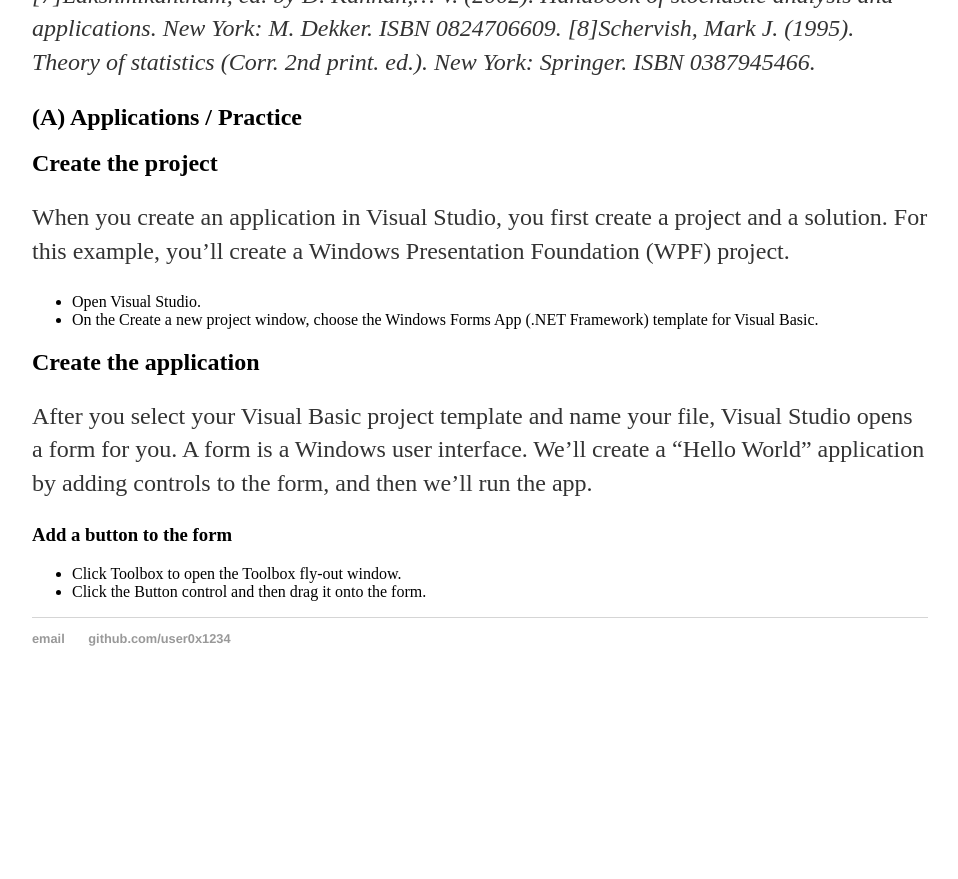
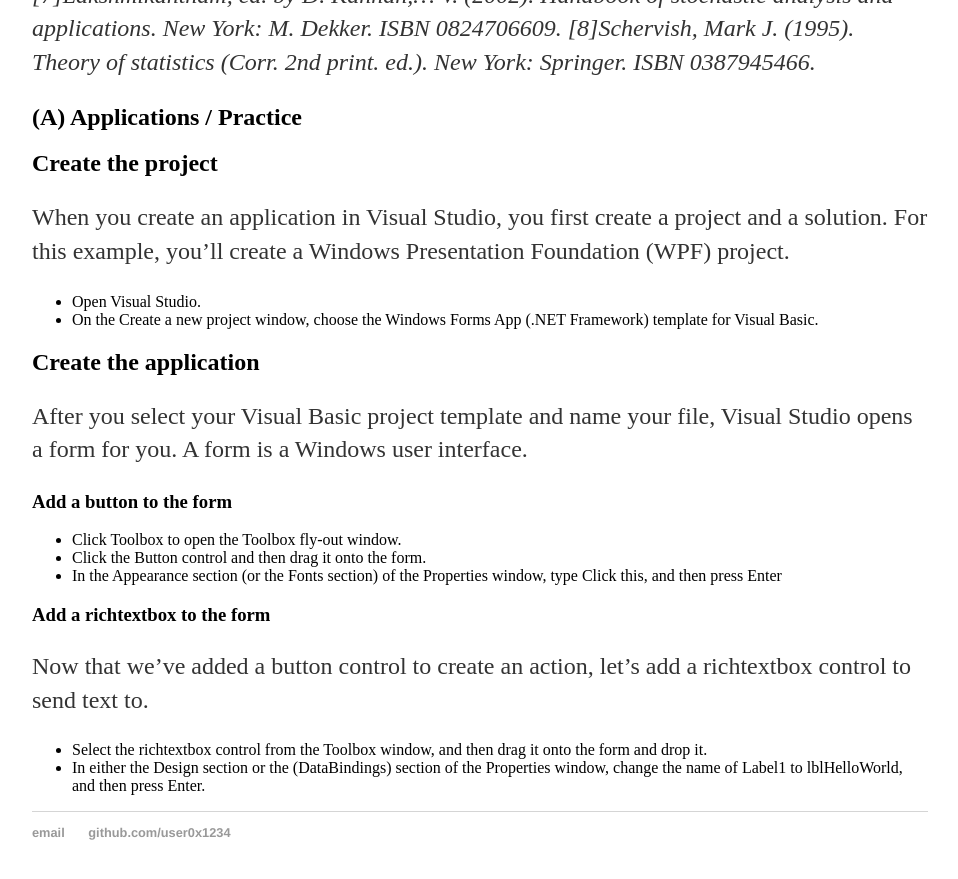
Before and after one commit to user0x1234/user0x1234.github.io, a Jekyll site: the page built from _posts/2021-09-25-HomeWork1.md, in a window 1280 px wide and 900 px high, scrolled down 2047 px. Shown: the top 879 px of the window, without its empty margins (160-1118 px from the left). Built offline with Jekyll 4.4.1, drawn with Linux system fonts in a browser that asks for light colours; before the commit the page ends 2753 px from its top, so only the background shows below that.

Commit message:
Update 2021-09-25-HomeWork1.md

```diff
--- a/_posts/2021-09-25-HomeWork1.md
+++ b/_posts/2021-09-25-HomeWork1.md
@@ -45,9 +45,17 @@
 
 ## Create the application
 
-After you select your Visual Basic project template and name your file, Visual Studio opens a form for you. A form is a Windows user interface. We'll create a "Hello World" application by adding controls to the form, and then we'll run the app.
+After you select your Visual Basic project template and name your file, Visual Studio opens a form for you. A form is a Windows user interface.
 
 ### Add a button to the form
 
 -  Click Toolbox to open the Toolbox fly-out window.
 -  Click the Button control and then drag it onto the form.
+-  In the Appearance section (or the Fonts section) of the Properties window, type Click this, and then press Enter
+
+### Add a richtextbox to the form
+
+Now that we've added a button control to create an action, let's add a richtextbox control to send text to.
+
+- Select the richtextbox control from the Toolbox window, and then drag it onto the form and drop it.
+- In either the Design section or the (DataBindings) section of the Properties window, change the name of Label1 to lblHelloWorld, and then press Enter.
```
